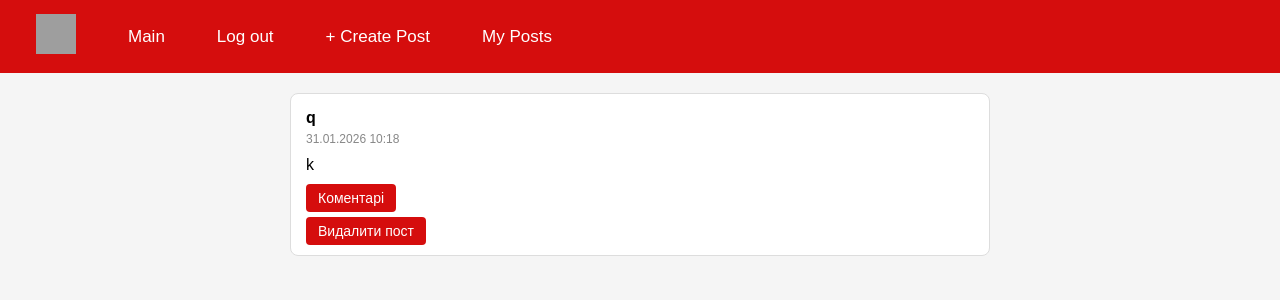
After one commit to innjd/SM, a Django app: page /my_posts/ in a window 1280 px wide. The commit adds this page. Shown: the top 300 px of the page. Run offline with Django 5.2, Linux system fonts and the light colour scheme; a user stored in the database is signed in; data comes from the database, SQL or seed files in the repository; both versions use the stored data as it was after the commit; grey boxes are pictures that could not be loaded.

Commit message:
Delete Views & Delete realisation

```diff
--- a/common/settings.py
+++ b/common/settings.py
@@ -23,7 +23,7 @@ BASE_DIR = Path(__file__).resolve().parent.parent
 SECRET_KEY = 'django-insecure-ao_vy(-t=@aev)y1q4_(4z_1qgv4i8glma68(#*w3gxpi!()p5'
 
 # SECURITY WARNING: don't run with debug turned on in production!
-DEBUG = False
+DEBUG = True
 
 ALLOWED_HOSTS = ['127.0.0.1',"sm-122.onrender.com"]
 
--- a/pages/templates/chats.html
+++ b/pages/templates/chats.html
@@ -120,7 +120,6 @@
                 <div class="message {% if message.sender == request.user %}me{% else %}other{% endif %}">
                         <div class="message">
                             {{ message.text }}
-                        <span class="timestamp">{{ message.created_at }}</span>
                         </div>
             <span class="timestamp">{{ message.created_at|date:"d.m.Y H:i" }}</span>
                 </div>
--- /dev/null
+++ b/pages/templates/my_posts.html
@@ -0,0 +1,112 @@
+<!DOCTYPE html>
+<html lang="uk">
+<head>
+    <meta charset="UTF-8">
+    <title>Головна</title>
+
+    <style>
+        body {
+            margin: 0;
+            font-family: Arial, sans-serif;
+            background: #f5f5f5;
+        }
+
+        .container {
+            max-width: 700px;
+            margin: 0 auto;
+            padding: 20px;
+        }
+
+        .post {
+            background: white;
+            border: 1px solid #ddd;
+            border-radius: 8px;
+            padding: 15px;
+            margin-bottom: 20px;
+        }
+
+        .post-author {
+            font-weight: bold;
+            margin-bottom: 5px;
+        }
+
+        .post-date {
+            font-size: 12px;
+            color: #888;
+            margin-bottom: 10px;
+        }
+
+        .post-text {
+            margin-bottom: 10px;
+        }
+
+        .post img,
+        .post video {
+            max-width: 100%;
+            border-radius: 6px;
+            margin-top: 10px;
+        }
+
+        .post-actions {
+            margin-top: 15px;
+        }
+
+        .post-actions a {
+            text-decoration: none;
+            padding: 6px 12px;
+            background: #d50d0d;
+            color: white;
+            border-radius: 4px;
+            font-size: 14px;
+        }
+
+        .post-actions a:hover {
+            background: #b50b0b;
+        }
+    </style>
+</head>
+<body>
+
+{% include "topbar.html" %}
+<div class="container">
+    {% for post in posts %}
+        <div class="post">
+
+            <div class="post-author">
+                {{ post.author.username }}
+            </div>
+
+            <div class="post-date">
+                {{ post.created_at|date:"d.m.Y H:i" }}
+            </div>
+
+            <div class="post-text">
+                {{ post.text }}
+            </div>
+
+            {% if post.image %}
+                <img src="{{ post.image.url }}" alt="image">
+            {% endif %}
+
+            {% if post.video %}
+                <video controls>
+                <source src="{{ post.video.url }}">
+            </video>
+            {% endif %}
+
+            <div class="post-actions">
+                <a href="{% url 'post_comments' post.id %}">
+                    Коментарі
+                </a>
+            </div>
+            <div class="post-actions">
+                <a href="{% url 'delete_item' post.id %}">
+                    Видалити пост
+                </a>
+        </div>
+    {% empty %}
+        <p>Постів поки немає</p>
+    {% endfor %}
+</div>
+</body>
+</html>
--- a/pages/templates/post_comments.html
+++ b/pages/templates/post_comments.html
@@ -99,6 +99,11 @@
                     {{ comment.created_at|date:"d.m.Y H:i" }}
                 </div>
             </div>
+            {%if comment.author == request.user %}
+            <div>
+                <a href="{% url 'delete_comment' comment.id %}">Видалити коментар</a>
+            </div>
+            {% endif %}
         {% empty %}
             <p>Коментарів поки немає</p>
         {% endfor %}
--- a/pages/templates/topbar.html
+++ b/pages/templates/topbar.html
@@ -39,7 +39,12 @@ background-color: #b80a0a;
         {%else%}
         <a  href="{% url 'registrate' %}">Sign up</a>
         {%endif%}
+        {% if user.is_authenticated %}
         <a href="{%url 'create_post'%}">+ Create Post</a>
+        {% endif %}
+        {%if user.is_authenticated %}
+        <a href="{% url 'user_posts' %}">My Posts</a>
+        {% endif %}
         <!-- перемикач тем -->
     </div>
 </body>
--- a/pages/urls.py
+++ b/pages/urls.py
@@ -6,8 +6,11 @@ urlpatterns = [
     path("login/", LoginView.as_view(), name="login"),
     path("registrate/", RegistrateView.as_view(), name="registrate"),
     path("logout/", LogoutView, name="logout"),
-    path("chats/", chats_view, name="chats"),                  # список користувачів/чатів
+    path("chats/", chats_view, name="chats"),
     path("chats/<int:user_id>/", chats_view, name="chat_detail"),
     path("post/new/", create_post, name="create_post"),
     path("post/<int:post_id>/", post_coments_view, name="post_comments"),
+    path("post/<int:pk>/delete/", delete_item, name="delete_item"),
+    path("my_posts/", my_posts_view, name="user_posts"),
+    path("comment/<int:pk>/delete/", delete_comment, name="delete_comment"),
 ]
--- a/pages/views.py
+++ b/pages/views.py
@@ -41,10 +41,17 @@ class ItemListView(ListView):
     context_object_name = "posts"
 #//////////////////////////////////////////////////////////////
 
-# @login_required
-# def delete_item(request, pk):
-#     PostItem.objects.filter(pk=pk, author=request.user).delete()
-#     return redirect("main_page")
+@login_required
+def delete_item(request, pk):
+    PostItem.objects.filter(pk=pk, author=request.user).delete()
+    return redirect("user_posts")
+
+@login_required
+def delete_comment(request, pk):
+    comment = get_object_or_404(Comment, pk=pk, author=request.user)
+    post_id = comment.post.id
+    comment.delete()
+    return redirect("post_comments", post_id=post_id)
 
 @login_required
 def chats_view(request, user_id=None):
@@ -52,7 +59,6 @@ def chats_view(request, user_id=None):
     chat = None
     messages = None
     other_user = None
-
     if user_id is not None:
         other_user = get_object_or_404(User, id=user_id)
         if request.user.id < other_user.id:
@@ -61,7 +67,6 @@ def chats_view(request, user_id=None):
         else:
             user1 = other_user
             user2 = request.user
-
         chat, _ = Chat.objects.get_or_create(user1=user1, user2=user2)
         messages = chat.messages.order_by("created_at")
 
@@ -69,16 +74,10 @@ def chats_view(request, user_id=None):
             text = request.POST.get("text", "").strip()
             if text:
                 Message.objects.create(chat=chat, sender=request.user, text=text)
-            return redirect("chats", user_id=other_user.id)
+            return redirect("chat_detail", user_id=other_user.id)
 
-    return render(request, "chats.html", {
-        "users": users,
-        "chat": chat,
-        "messages": messages,
-        "other_user": other_user,
-    })
+    return render(request, "chats.html", {"users": users,"chat": chat,"messages": messages,"other_user": other_user,})
 
-@login_required
 def post_coments_view(request, post_id):
     post = get_object_or_404(PostItem, id=post_id)
     comments = post.comments.order_by("created_at")
@@ -86,13 +85,8 @@ def post_coments_view(request, post_id):
     if request.method == "POST":
         text = request.POST.get("text", "").strip()
         if text:
-            Comment.objects.create(
-                post=post,
-                author=request.user,
-                text=text
-            )
+            Comment.objects.create(post=post,author=request.user,text=text)
         return redirect("post_comments", post_id=post.id)
-
     return render(request, "post_comments.html", {
         "post": post,
         "comments": comments
@@ -110,5 +104,9 @@ def create_post(request):
             return redirect("main_page")
     else:
         form = PostItemForm()
+    return render(request, "create_post.html", {"form": form})
 
-    return render(request, "create_post.html", {"form": form})
+@login_required
+def my_posts_view(request):
+    posts = PostItem.objects.filter(author=request.user).order_by("-created_at")
+    return render(request, "my_posts.html", {"posts": posts})
```
Also changed, not shown: db.sqlite3.
